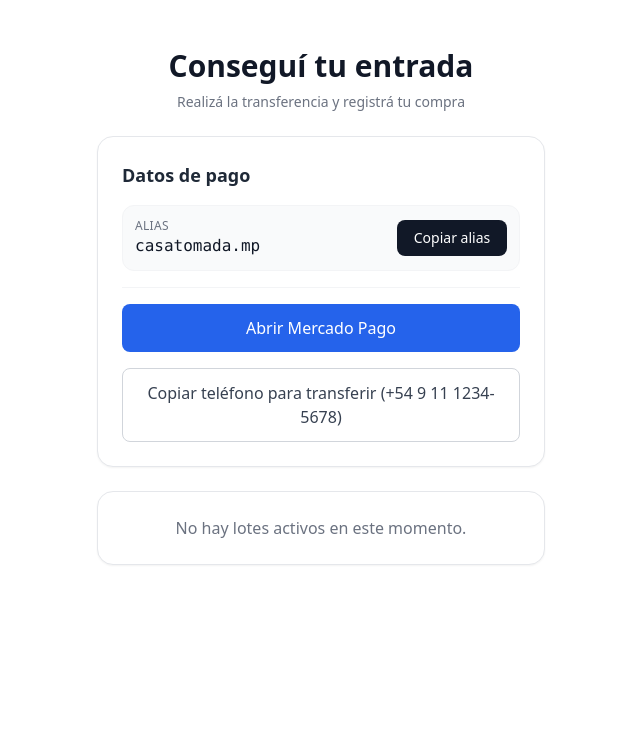
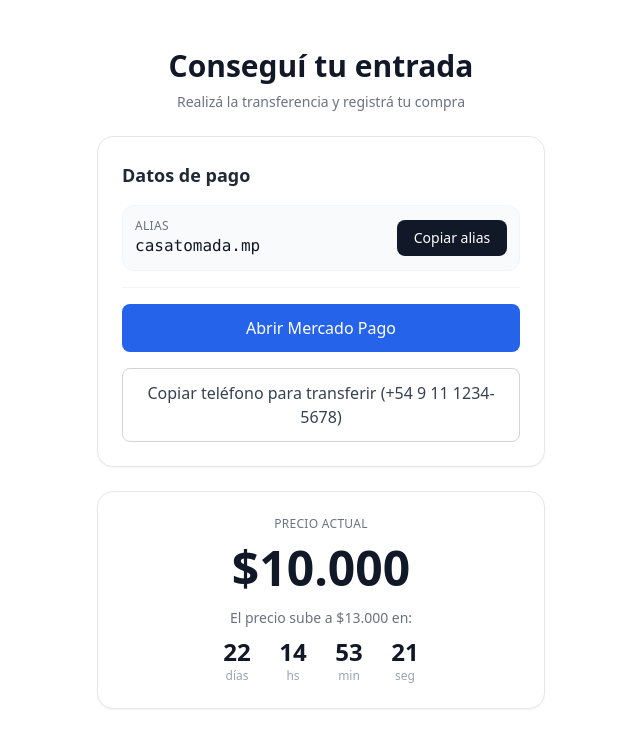
Before and after one commit to cuxs/casatomada, a Next.js app in the folder ticket-app/: page / in a window 1280 px wide. Shown: the top 748 px of the page, without its empty margins (319-959 px from the left). Built offline with nearby package versions, Linux system fonts and the light colour scheme; no server answers.

Commit message:
feat: use time based prices

```diff
--- a/ticket-app/src/app/HomePageClient.tsx
+++ b/ticket-app/src/app/HomePageClient.tsx
@@ -3,13 +3,30 @@
 import { useEffect, useState } from "react";
 import type { EventConfig } from "@/config";
 
-interface ActiveBatch {
-  id: string;
-  name: string;
-  price: number;
-  total: number;
-  sold: number;
-  remaining: number;
+// Price increase dates — ART is UTC-3, so midnight ART = 03:00 UTC
+const PRICE_CHANGES = [
+  { at: new Date("2026-06-24T03:00:00Z"), toPrice: 13000 },
+  { at: new Date("2026-07-01T03:00:00Z"), toPrice: 15000 },
+];
+
+function getPriceInfo(now: Date) {
+  if (now < PRICE_CHANGES[0].at) {
+    return { currentPrice: 10000, nextPrice: 13000, changeAt: PRICE_CHANGES[0].at };
+  }
+  if (now < PRICE_CHANGES[1].at) {
+    return { currentPrice: 13000, nextPrice: 15000, changeAt: PRICE_CHANGES[1].at };
+  }
+  return { currentPrice: 15000, nextPrice: null, changeAt: null };
+}
+
+function formatCountdown(ms: number) {
+  const s = Math.floor(ms / 1000);
+  return {
+    days: Math.floor(s / 86400),
+    hours: Math.floor((s % 86400) / 3600),
+    minutes: Math.floor((s % 3600) / 60),
+    seconds: s % 60,
+  };
 }
 
 interface HomePageClientProps {
@@ -19,21 +36,12 @@ interface HomePageClientProps {
 export default function HomePageClient({ eventConfig }: HomePageClientProps) {
   const [aliasCopied, setAliasCopied] = useState(false);
   const [phoneCopied, setPhoneCopied] = useState(false);
-  const [activeBatch, setActiveBatch] = useState<ActiveBatch | null>(null);
-  const [loadingBatch, setLoadingBatch] = useState(true);
+  const [now, setNow] = useState<Date | null>(null);
 
   useEffect(() => {
-    fetch("/api/batches/active")
-      .then(async (res) => {
-        if (!res.ok) {
-          setActiveBatch(null);
-          return;
-        }
-        const data = await res.json();
-        setActiveBatch(data);
-      })
-      .catch(() => setActiveBatch(null))
-      .finally(() => setLoadingBatch(false));
+    setNow(new Date());
+    const id = setInterval(() => setNow(new Date()), 1000);
+    return () => clearInterval(id);
   }, []);
 
   function copyAlias() {
@@ -49,6 +57,10 @@ export default function HomePageClient({ eventConfig }: HomePageClientProps) {
       setTimeout(() => setPhoneCopied(false), 2000);
     });
   }
+
+  const priceInfo = now ? getPriceInfo(now) : null;
+  const msLeft = priceInfo?.changeAt ? priceInfo.changeAt.getTime() - now!.getTime() : null;
+  const countdown = msLeft !== null ? formatCountdown(msLeft) : null;
 
   return (
     <main className="min-h-screen bg-white flex flex-col items-center px-4 py-12">
@@ -100,24 +112,43 @@ export default function HomePageClient({ eventConfig }: HomePageClientProps) {
           </button>
         </div>
 
-        {/* Remaining tickets */}
+        {/* Price countdown */}
         <div className="bg-white border border-gray-200 rounded-2xl shadow-sm p-6 text-center">
-          {loadingBatch ? (
-            <div className="h-16 flex items-center justify-center">
+          {!priceInfo ? (
+            <div className="h-24 flex items-center justify-center">
               <div className="w-6 h-6 border-2 border-gray-300 border-t-gray-700 rounded-full animate-spin" />
             </div>
-          ) : activeBatch ? (
-            <>
-              <p className="text-xs text-gray-500 uppercase tracking-wide mb-1">
-                Entradas disponibles — {activeBatch.name}
+          ) : (
+            <div className="space-y-3">
+              <p className="text-xs text-gray-500 uppercase tracking-wide">Precio actual</p>
+              <p className="text-5xl font-bold text-gray-900">
+                ${priceInfo.currentPrice.toLocaleString("es-AR")}
               </p>
-              <p className="text-6xl font-bold text-gray-900">{activeBatch.remaining}</p>
-              <p className="text-sm text-gray-400 mt-1">
-                de {activeBatch.total} • ${activeBatch.price.toLocaleString("es-AR")}
-              </p>
-            </>
-          ) : (
-            <p className="text-gray-500">No hay lotes activos en este momento.</p>
+              {countdown ? (
+                <div className="space-y-2 pt-1">
+                  <p className="text-sm text-gray-500">
+                    El precio sube a ${priceInfo.nextPrice!.toLocaleString("es-AR")} en:
+                  </p>
+                  <div className="flex justify-center gap-4">
+                    {[
+                      { value: countdown.days, label: "días" },
+                      { value: countdown.hours, label: "hs" },
+                      { value: countdown.minutes, label: "min" },
+                      { value: countdown.seconds, label: "seg" },
+                    ].map(({ value, label }) => (
+                      <div key={label} className="flex flex-col items-center">
+                        <span className="text-2xl font-bold text-gray-900 tabular-nums w-10 text-center">
+                          {String(value).padStart(2, "0")}
+                        </span>
+                        <span className="text-xs text-gray-400">{label}</span>
+                      </div>
+                    ))}
+                  </div>
+                </div>
+              ) : (
+                <p className="text-sm text-gray-400 pt-1">Precio final</p>
+              )}
+            </div>
           )}
         </div>
       </div>
--- a/ticket-app/src/app/api/batches/active/route.ts
+++ /dev/null
@@ -1,23 +0,0 @@
-import { NextResponse } from "next/server";
-import { prisma } from "@/lib/prisma";
-
-export const dynamic = "force-dynamic";
-
-export async function GET() {
-  const batch = await prisma.batch.findFirst({
-    where: { active: true },
-  });
-
-  if (!batch) {
-    return NextResponse.json({ error: "No active batch found" }, { status: 404 });
-  }
-
-  return NextResponse.json({
-    id: batch.id,
-    name: batch.name,
-    price: batch.price,
-    total: batch.total,
-    sold: batch.sold,
-    remaining: batch.total - batch.sold,
-  });
-}
--- a/ticket-app/src/app/register-sale/page.tsx
+++ b/ticket-app/src/app/register-sale/page.tsx
@@ -9,9 +9,19 @@ interface SaleResult {
   ticketCount: number;
 }
 
+const PRICES = [10000, 13000, 15000];
+
+function getCurrentPrice(): number {
+  const now = new Date();
+  if (now < new Date("2026-06-24T03:00:00Z")) return 10000;
+  if (now < new Date("2026-07-01T03:00:00Z")) return 13000;
+  return 15000;
+}
+
 export default function RegisterSalePage() {
   const [buyerName, setBuyerName] = useState("");
-  const [promoCode, setPromoCode] = useState("");
+  const [price, setPrice] = useState<number>(getCurrentPrice);
+  const [ticketCount, setTicketCount] = useState(1);
   const [loading, setLoading] = useState(false);
   const [error, setError] = useState<string | null>(null);
   const [result, setResult] = useState<SaleResult | null>(null);
@@ -26,10 +36,7 @@ export default function RegisterSalePage() {
       const res = await fetch("/api/sales", {
         method: "POST",
         headers: { "Content-Type": "application/json" },
-        body: JSON.stringify({
-          buyerName,
-          promoCode: promoCode.trim() || undefined,
-        }),
+        body: JSON.stringify({ buyerName, price, ticketCount }),
       });
 
       const data = await res.json();
@@ -50,7 +57,8 @@ export default function RegisterSalePage() {
 
   function handleNewSale() {
     setBuyerName("");
-    setPromoCode("");
+    setPrice(getCurrentPrice());
+    setTicketCount(1);
     setError(null);
     setResult(null);
   }
@@ -118,14 +126,14 @@ export default function RegisterSalePage() {
           </Link>
           <h1 className="mt-4 text-3xl font-bold text-gray-900">Registrar compra</h1>
           <p className="mt-1 text-gray-500 text-sm">
-            Completá tus datos y generamos tu entrada
+            Completá los datos y generamos la entrada
           </p>
         </div>
 
         <form onSubmit={handleSubmit} className="bg-white border border-gray-200 rounded-2xl shadow-sm p-6 space-y-5">
           <div className="space-y-1.5">
             <label htmlFor="buyerName" className="block text-sm font-medium text-gray-700">
-              Tu nombre <span className="text-red-500">*</span>
+              Nombre <span className="text-red-500">*</span>
             </label>
             <input
               id="buyerName"
@@ -139,17 +147,35 @@ export default function RegisterSalePage() {
           </div>
 
           <div className="space-y-1.5">
-            <label htmlFor="promoCode" className="block text-sm font-medium text-gray-700">
-              Código de promo{" "}
-              <span className="text-gray-400 font-normal">(opcional)</span>
+            <label htmlFor="price" className="block text-sm font-medium text-gray-700">
+              Precio
+            </label>
+            <select
+              id="price"
+              value={price}
+              onChange={(e) => setPrice(Number(e.target.value))}
+              className="w-full px-4 py-3 border border-gray-300 rounded-lg text-gray-900 bg-white focus:outline-none focus:ring-2 focus:ring-gray-900 focus:border-transparent transition"
+            >
+              {PRICES.map((p) => (
+                <option key={p} value={p}>
+                  ${p.toLocaleString("es-AR")}
+                </option>
+              ))}
+            </select>
+          </div>
+
+          <div className="space-y-1.5">
+            <label htmlFor="ticketCount" className="block text-sm font-medium text-gray-700">
+              Válido por
             </label>
             <input
-              id="promoCode"
-              type="text"
-              value={promoCode}
-              onChange={(e) => setPromoCode(e.target.value.toUpperCase())}
-              placeholder="Si tenés un código, ingresalo acá"
-              className="w-full px-4 py-3 border border-gray-300 rounded-lg text-gray-900 placeholder-gray-400 font-mono focus:outline-none focus:ring-2 focus:ring-gray-900 focus:border-transparent transition"
+              id="ticketCount"
+              type="number"
+              min={1}
+              step={1}
+              value={ticketCount}
+              onChange={(e) => setTicketCount(Math.max(1, Math.floor(Number(e.target.value))))}
+              className="w-full px-4 py-3 border border-gray-300 rounded-lg text-gray-900 focus:outline-none focus:ring-2 focus:ring-gray-900 focus:border-transparent transition"
             />
           </div>
 
```
Also changed, not shown: ticket-app/prisma/seed.ts (+1 -46 lines), ticket-app/src/app/api/sales/route.ts (+21 -56 lines), 2 other files (tests, documents, lock files or other folders).
